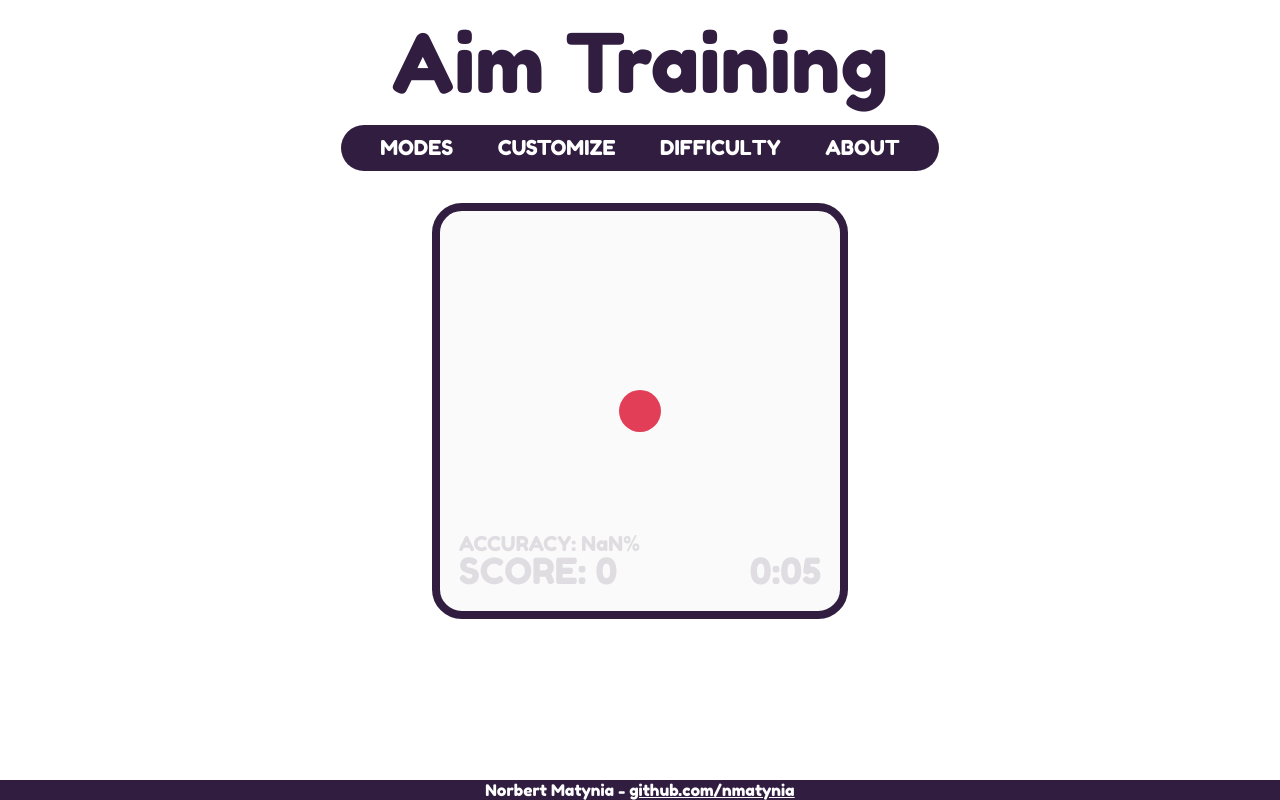
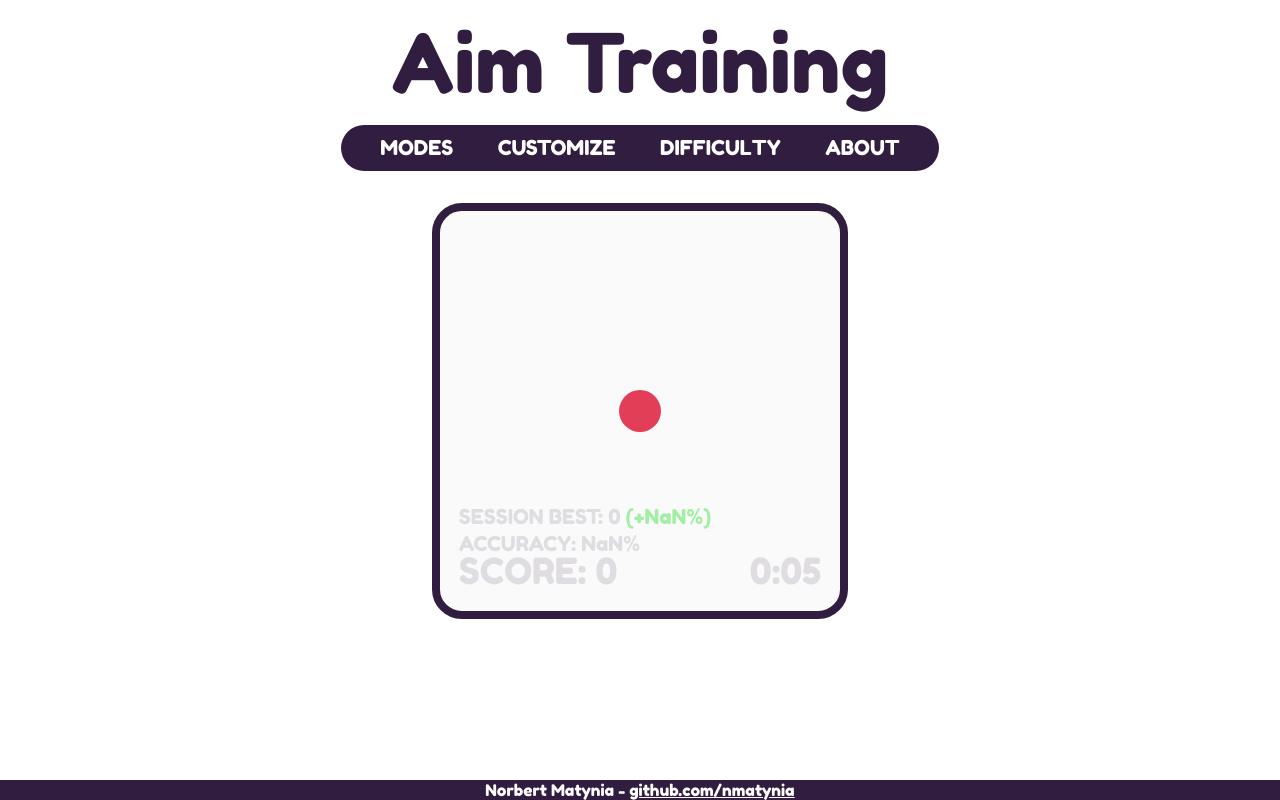
Before and after one commit to nmatynia/aim-training, a React (Create React App) app: page / in a window 1280 px wide. Both pictures are taken after a click on the element "START". Built offline with nearby package versions, Linux system fonts and the light colour scheme.

Commit message:
Created session best element and its styling

```diff
--- a/src/Components/GameArea.tsx
+++ b/src/Components/GameArea.tsx
@@ -18,6 +18,7 @@ interface IProps{
 const GameArea: React.FC<IProps> = ({setScore,score,targetSize,mapSize,time, gameStarting,setGameStarting,gameStatus,setGameStatus}) =>{
 
     const missedClicks = useRef(0);
+    const [sessionBest, setSessionBest] = useState<number>(0);
 
     const randomizePosition = ():number =>{
         const maxPosition = mapSize - targetSize + 1;
@@ -66,6 +67,18 @@ const GameArea: React.FC<IProps> = ({setScore,score,targetSize,mapSize,time, gam
 
     const calculatedAccuracy = Math.round(score/(score+missedClicks.current)*100*100)/100;
 
+
+    const sessionBestPrecent = ():JSX.Element | null =>{
+        const precent = Math.round(((score/sessionBest*100)-100)*100)/100;
+        return precent < 0 ? <span style={{color:"rgba(255, 0, 0, 0.29)"}}>({precent}%)</span> :( precent !== 0 ? <span style={{color:"#A2EEA5"}}>(+{precent}%)</span>:null)
+    }
+
+    //if something doesnt work its because of this
+    if(!gameStatus && sessionBest<score){
+        setSessionBest(score);
+    }
+
+
     return (
         <div className="GameArea" style={{width:`${mapSize}vh`, height:`${mapSize}vh`}}>
 
@@ -76,6 +89,7 @@ const GameArea: React.FC<IProps> = ({setScore,score,targetSize,mapSize,time, gam
             <div className="score">SCORE: {score}</div>
             {gameStarting || !gameStatus ? <div className="timer">{formattedTime}</div>:<Timer time={time} setScore={setScore} setGameStatus={setGameStatus}/>}
             {!gameStarting && !gameStatus ? <div className ="accuracy">ACCURACY: {calculatedAccuracy}%</div>: null}
+            {!gameStarting && !gameStatus ? <div className ="sessionBest">SESSION BEST: {sessionBest} {sessionBestPrecent()}</div>: null}
 
         </div>
     )
--- a/src/Styles/GameArea.css
+++ b/src/Styles/GameArea.css
@@ -13,7 +13,7 @@
     position:absolute;
     width: 5.336vh;
     height: 5.336vh;
-    z-index:3;
+    z-index:5;
     background-color: #E23E57;
     border-radius: 50%;
   }
@@ -21,7 +21,7 @@
     position: absolute;
     width: 30.9498vh;
     height: 7.7908vh;
-    z-index: 3;
+    z-index: 5;
     display:flex;
     flex-direction: column;
   }
@@ -43,7 +43,7 @@
     position:absolute;
     width:100%;
     height:100%;
-    z-index:2;
+    z-index:3;
   }
 
   .tip{
@@ -60,6 +60,17 @@
     position: absolute;
     left: 2.347vh;
     bottom: calc(64/937*100vh);
+    font-size: calc(24/937*100vh);
+    color: rgba(49, 29, 63, 0.13);
+    -webkit-user-select: none; /* Safari */
+    -moz-user-select: none; /* Firefox */
+    -ms-user-select: none; /* IE10+/Edge */
+    user-select: none; /* Standard */
+  }
+  .sessionBest{
+    position: absolute;
+    left: 2.347vh;
+    bottom: calc(96/937*100vh);
     font-size: calc(24/937*100vh);
     color: rgba(49, 29, 63, 0.13);
     -webkit-user-select: none; /* Safari */
```
